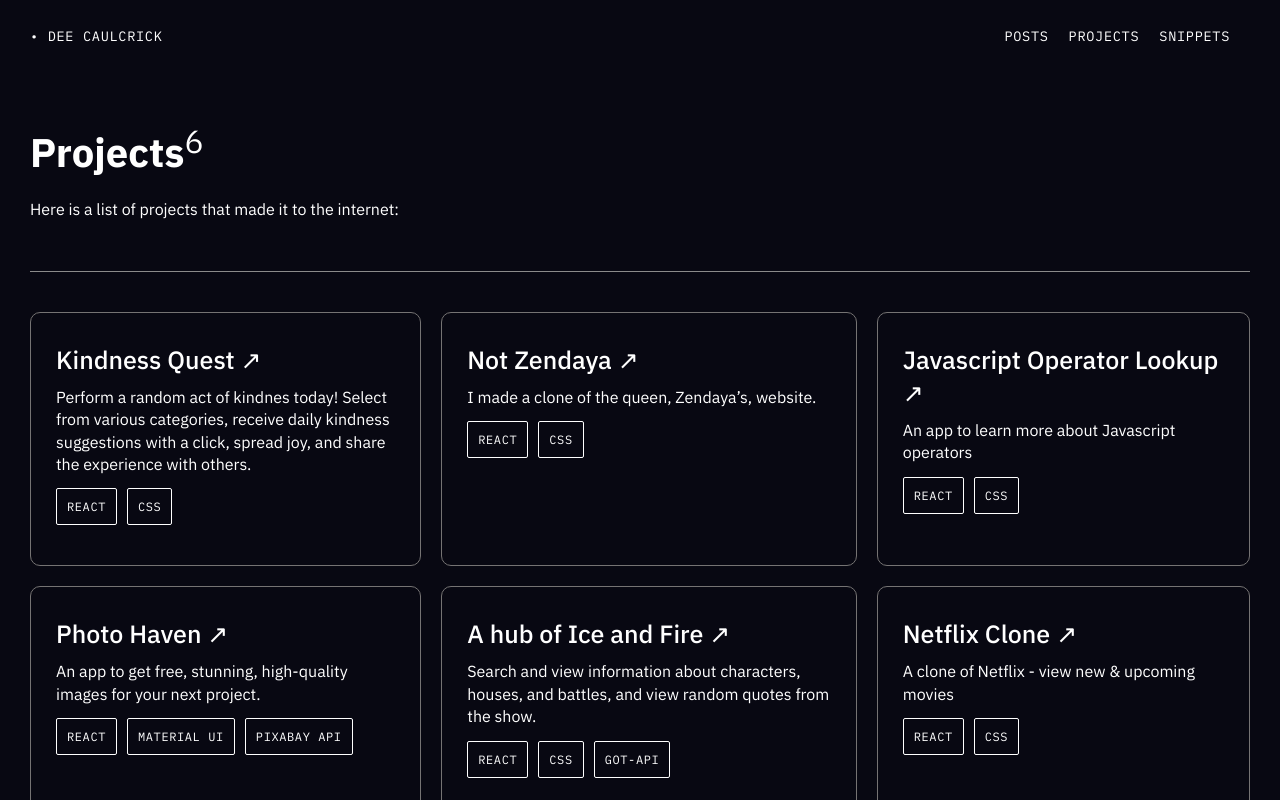
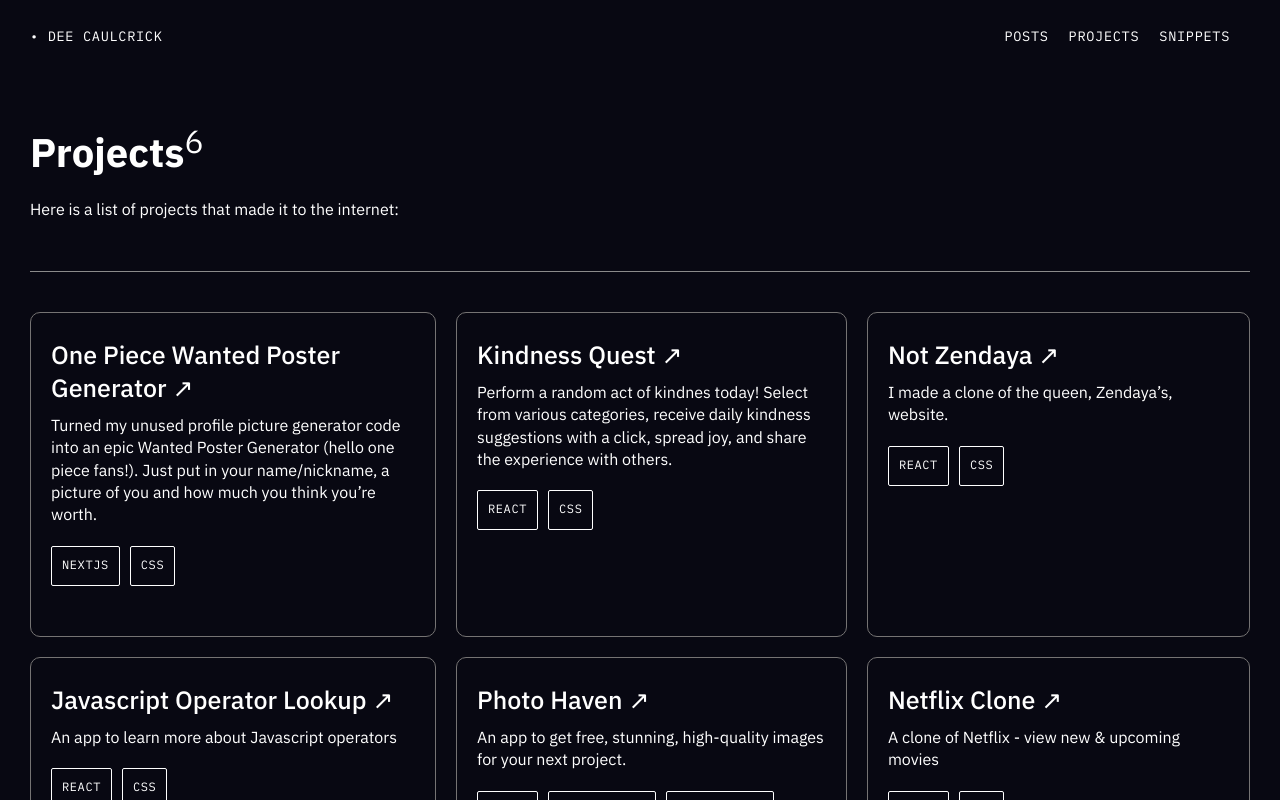
Before and after one commit to deecaulcrick/next-blog, a Next.js app: page /projects in a window 1280 px wide. Shown: the top 800 px of the page. Built offline with nearby package versions, Linux system fonts and the light colour scheme.

Commit message:
added wanted poster project

```diff
--- a/app/globals.css
+++ b/app/globals.css
@@ -250,6 +250,8 @@ svg:hover {
 .category-box {
   margin-top: 20px;
   margin-bottom: 25px;
+  display: flex;
+  flex-wrap: wrap;
 }
 
 .category {
@@ -265,6 +267,7 @@ svg:hover {
   border-radius: 2px;
   border: 1px solid white;
   margin-right: 10px;
+  margin-bottom: 5px;
   transition: background-color 0.5s;
 }
 
@@ -368,11 +371,11 @@ figcaption {
 
 .snippet-card,
 .project-card {
-  padding-bottom: 20px;
+  /* padding-bottom: 15px; */
   border-radius: 10px;
   border: 1px solid #757373;
   background: #080812;
-  padding: 25px;
+  padding: 20px;
   transition: box-shadow 1s, transform 0.7s;
 }
 
--- a/index/projects.js
+++ b/index/projects.js
@@ -1,47 +1,47 @@
 const projectsData = [
   {
     id: 6,
-        title: 'Kindness Quest',
-        desc: 'Perform a random act of kindnes today! Select from various categories, receive daily kindness suggestions with a click, spread joy, and share the experience with others.',
-        tools: ['React', 'CSS'],
-        link: 'https://kindness-quest.vercel.app/'
+    title: "One Piece Wanted Poster Generator",
+    desc: "Turned my unused profile picture generator code into an epic Wanted Poster Generator (hello one piece fans!). Just put in your name/nickname, a picture of you and how much you think you’re worth. ",
+    tools: ["NextJS", "CSS"],
+    link: "https://wanted-poster-generator.vercel.app/",
   },
   {
     id: 5,
-        title: 'Not Zendaya',
-        desc: 'I made a clone of the queen, Zendaya’s, website.',
-        tools: ['React', 'CSS'],
-        link: 'https://not-zendaya.vercel.app'
+    title: "Kindness Quest",
+    desc: "Perform a random act of kindnes today! Select from various categories, receive daily kindness suggestions with a click, spread joy, and share the experience with others.",
+    tools: ["React", "CSS"],
+    link: "https://kindness-quest.vercel.app/",
   },
   {
     id: 4,
-        title: 'Javascript Operator Lookup',
-        desc: 'An app to learn more about Javascript operators',
-        tools: ['React', 'CSS'],
-        link: 'https://operator-lookup-app.vercel.app/'
+    title: "Not Zendaya",
+    desc: "I made a clone of the queen, Zendaya’s, website.",
+    tools: ["React", "CSS"],
+    link: "https://not-zendaya.vercel.app",
   },
   {
     id: 3,
-        title: 'Photo Haven',
-        desc: 'An app to get free, stunning, high-quality images for your next project.',
-        tools: ['React', 'Material UI', 'Pixabay API'],
-        link: 'https://photohaven-app.vercel.app/'
+    title: "Javascript Operator Lookup",
+    desc: "An app to learn more about Javascript operators",
+    tools: ["React", "CSS"],
+    link: "https://operator-lookup-app.vercel.app/",
   },
   {
     id: 2,
-        title: 'A hub of Ice and Fire',
-        desc: 'Search and view information about characters, houses, and battles, and view random quotes from the show.',
-        tools: ['React', 'CSS', 'GOT-API'],
-        link: 'https://hub-of-ice-and-fire.vercel.app/'
+    title: "Photo Haven",
+    desc: "An app to get free, stunning, high-quality images for your next project.",
+    tools: ["React", "Material UI", "Pixabay API"],
+    link: "https://photohaven-app.vercel.app/",
   },
+
   {
     id: 1,
-        title: 'Netflix Clone',
-        desc: 'A clone of Netflix - view new & upcoming movies',
-        tools: ['React', 'CSS'],
-        link: 'https://netflix-ui-clone-one.vercel.app/'
+    title: "Netflix Clone",
+    desc: "A clone of Netflix - view new & upcoming movies",
+    tools: ["React", "CSS"],
+    link: "https://netflix-ui-clone-one.vercel.app/",
   },
+];
 
-]
-
-export default projectsData
+export default projectsData;
```
Lines whose indentation alone changed are shown as unchanged.
